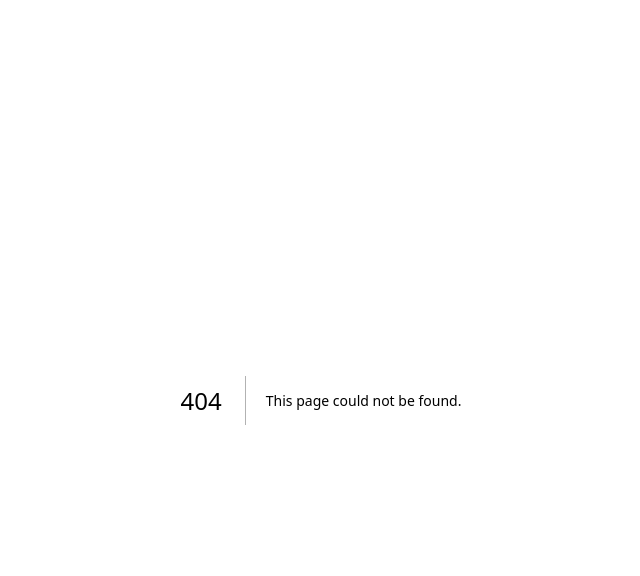
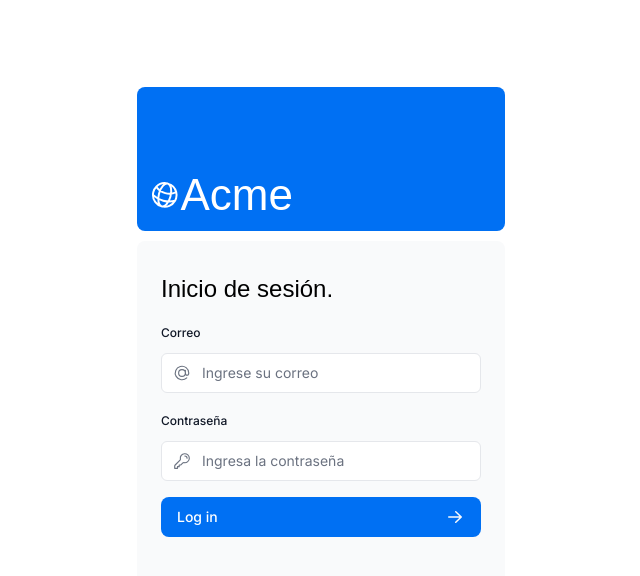
Before and after one commit to Heizahn/nextjs-dashboard, a Next.js app: page /login in a window 1280 px wide. Before the commit this address had no page. Shown: the top 576 px of the page, without its empty margins (319-959 px from the left). Built offline with nearby package versions, Linux system fonts and the light colour scheme; a web font is replaced by a local one.

Commit message:
charpter 15 complete

```diff
--- a/app/lib/actions.ts
+++ b/app/lib/actions.ts
@@ -4,6 +4,8 @@
 import { sql } from '@vercel/postgres';
 import { revalidatePath } from 'next/cache';
 import { redirect } from 'next/navigation';
+import { signIn } from '@/auth';
+import { AuthError } from 'next-auth';
 
 const FormSchema = z.object({
   id: z.string(),
@@ -112,3 +114,21 @@
     };
   }
 }
+
+export async function authenticate(
+  prevState: string | undefined,
+  formData: FormData,
+) {
+  try {
+    await signIn('credentials', formData);
+  } catch (error) {
+    if (error instanceof AuthError) {
+      switch (error.type) {
+        case 'CredentialsSignin':
+          return 'Credenciales Invalidas.';
+        default:
+          return 'Algo salió mal.';
+      }
+    }
+  }
+}
--- /dev/null
+++ b/app/login/page.tsx
@@ -0,0 +1,17 @@
+import AcmeLogo from '@/app/ui/acme-logo';
+import LoginForm from '@/app/ui/login-form';
+
+export default function LoginPage() {
+  return (
+    <main className="flex items-center justify-center md:h-screen">
+      <div className="relative mx-auto flex w-full max-w-[400px] flex-col space-y-2.5 p-4 md:-mt-32">
+        <div className="flex h-20 w-full items-end rounded-lg bg-blue-500 p-3 md:h-36">
+          <div className="w-32 text-white md:w-36">
+            <AcmeLogo />
+          </div>
+        </div>
+        <LoginForm />
+      </div>
+    </main>
+  );
+}
--- a/app/ui/dashboard/sidenav.tsx
+++ b/app/ui/dashboard/sidenav.tsx
@@ -2,6 +2,7 @@
 import NavLinks from '@/app/ui/dashboard/nav-links';
 import AcmeLogo from '../acme-logo';
 import { PowerIcon } from '@heroicons/react/24/outline';
+import { signOut } from '@/auth';
 
 export default function SideNav() {
   return (
@@ -17,7 +18,12 @@
       <div className="flex grow flex-row justify-between space-x-2 md:flex-col md:space-x-0 md:space-y-2">
         <NavLinks />
         <div className="hidden h-auto w-full grow rounded-md bg-gray-50 md:block"></div>
-        <form>
+        <form
+          action={async () => {
+            'use server';
+            await signOut();
+          }}
+        >
           <button className="flex h-[48px] w-full grow items-center justify-center gap-2 rounded-md bg-gray-50 p-3 text-sm font-medium hover:bg-sky-100 hover:text-blue-600 md:flex-none md:justify-start md:p-2 md:px-3">
             <PowerIcon className="w-6" />
             <div className="hidden md:block">Sign Out</div>
--- a/app/ui/login-form.tsx
+++ b/app/ui/login-form.tsx
@@ -1,3 +1,5 @@
+'use client';
+
 import { lusitana } from '@/app/ui/fonts';
 import {
   AtSymbolIcon,
@@ -6,13 +8,16 @@
 } from '@heroicons/react/24/outline';
 import { ArrowRightIcon } from '@heroicons/react/20/solid';
 import { Button } from './button';
+import { useFormState, useFormStatus } from 'react-dom';
+import { authenticate } from '@/app/lib/actions';
 
 export default function LoginForm() {
+  const [errorMessage, dispatch] = useFormState(authenticate, undefined);
   return (
-    <form className="space-y-3">
+    <form action={dispatch} className="space-y-3">
       <div className="flex-1 rounded-lg bg-gray-50 px-6 pb-4 pt-8">
         <h1 className={`${lusitana.className} mb-3 text-2xl`}>
-          Please log in to continue.
+          Inicio de sesión.
         </h1>
         <div className="w-full">
           <div>
@@ -20,7 +25,7 @@
               className="mb-3 mt-5 block text-xs font-medium text-gray-900"
               htmlFor="email"
             >
-              Email
+              Correo
             </label>
             <div className="relative">
               <input
@@ -28,7 +33,7 @@
                 id="email"
                 type="email"
                 name="email"
-                placeholder="Enter your email address"
+                placeholder="Ingrese su correo"
                 required
               />
               <AtSymbolIcon className="pointer-events-none absolute left-3 top-1/2 h-[18px] w-[18px] -translate-y-1/2 text-gray-500 peer-focus:text-gray-900" />
@@ -39,7 +44,7 @@
               className="mb-3 mt-5 block text-xs font-medium text-gray-900"
               htmlFor="password"
             >
-              Password
+              Contraseña
             </label>
             <div className="relative">
               <input
@@ -47,7 +52,7 @@
                 id="password"
                 type="password"
                 name="password"
-                placeholder="Enter password"
+                placeholder="Ingresa la contraseña"
                 required
                 minLength={6}
               />
@@ -58,6 +63,18 @@
         <LoginButton />
         <div className="flex h-8 items-end space-x-1">
           {/* Add form errors here */}
+          <div
+            className="flex h-8 items-end space-x-1"
+            aria-live="polite"
+            aria-atomic="true"
+          >
+            {errorMessage && (
+              <>
+                <ExclamationCircleIcon className="h-5 w-5 text-red-500" />
+                <p className="text-sm text-red-500">{errorMessage}</p>
+              </>
+            )}
+          </div>
         </div>
       </div>
     </form>
@@ -65,8 +82,15 @@
 }
 
 function LoginButton() {
+  const { pending } = useFormStatus();
+
+  if (pending) {
+    setTimeout(() => {
+      location.reload();
+    }, 2000);
+  }
   return (
-    <Button className="mt-4 w-full">
+    <Button className="mt-4 w-full" aria-disabled={pending}>
       Log in <ArrowRightIcon className="ml-auto h-5 w-5 text-gray-50" />
     </Button>
   );
--- /dev/null
+++ b/auth.config.ts
@@ -0,0 +1,21 @@
+import type { NextAuthConfig } from 'next-auth';
+
+export const authConfig = {
+  pages: {
+    signIn: '/login',
+  },
+  callbacks: {
+    authorized({ auth, request: { nextUrl } }) {
+      const isLoggedIn = !!auth?.user;
+      const isOnDashboard = nextUrl.pathname.startsWith('/dashboard');
+      if (isOnDashboard) {
+        if (isLoggedIn) return true;
+        return false; // Redirect unauthenticated users to login page
+      } else if (isLoggedIn) {
+        return Response.redirect(new URL('/dashboard', nextUrl));
+      }
+      return true;
+    },
+  },
+  providers: [], // Add providers with an empty array for now
+} satisfies NextAuthConfig;
--- /dev/null
+++ b/auth.ts
@@ -0,0 +1,41 @@
+import NextAuth from 'next-auth';
+import { authConfig } from './auth.config';
+import Credentials from 'next-auth/providers/credentials';
+import { z } from 'zod';
+import { sql } from '@vercel/postgres';
+import type { User } from '@/app/lib/definitions';
+import bcrypt from 'bcrypt';
+
+async function getUser(email: string): Promise<User | undefined> {
+  try {
+    const user = await sql<User>`SELECT * FROM users WHERE email=${email}`;
+    return user.rows[0];
+  } catch (error) {
+    console.error('Failed to fetch user:', error);
+    throw new Error('Failed to fetch user.');
+  }
+}
+
+export const { auth, signIn, signOut } = NextAuth({
+  ...authConfig,
+  providers: [
+    Credentials({
+      async authorize(credentials) {
+        const parsedCredentials = z
+          .object({ email: z.string().email(), password: z.string().min(6) })
+          .safeParse(credentials);
+
+        if (parsedCredentials.success) {
+          const { email, password } = parsedCredentials.data;
+          const user = await getUser(email);
+          if (!user) return null;
+          const passwordsMatch = await bcrypt.compare(password, user.password);
+
+          if (passwordsMatch) return user;
+        }
+        console.log('Invalid credentials');
+        return null;
+      },
+    }),
+  ],
+});
--- a/package.json
+++ b/package.json
@@ -17,6 +17,7 @@
     "bcrypt": "^5.1.1",
     "clsx": "^2.0.0",
     "next": "^14.0.2",
+    "next-auth": "^5.0.0-beta.15",
     "postcss": "8.4.31",
     "react": "18.2.0",
     "react-dom": "18.2.0",
```
Also changed, not shown: middleware.ts (added, +8 -0 lines), 1 other file (tests, documents, lock files or other folders).
